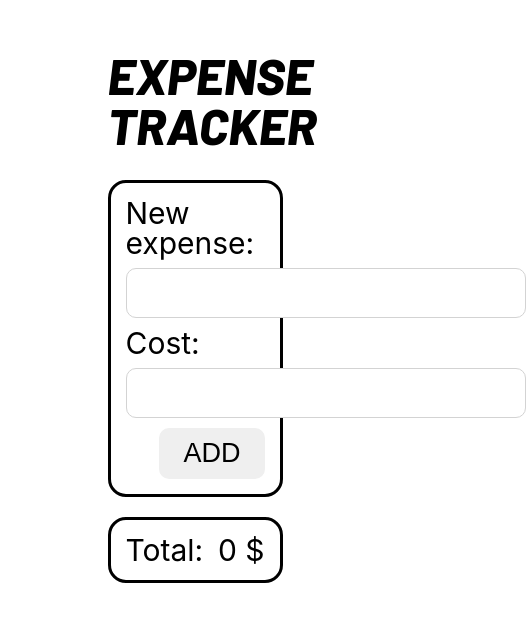
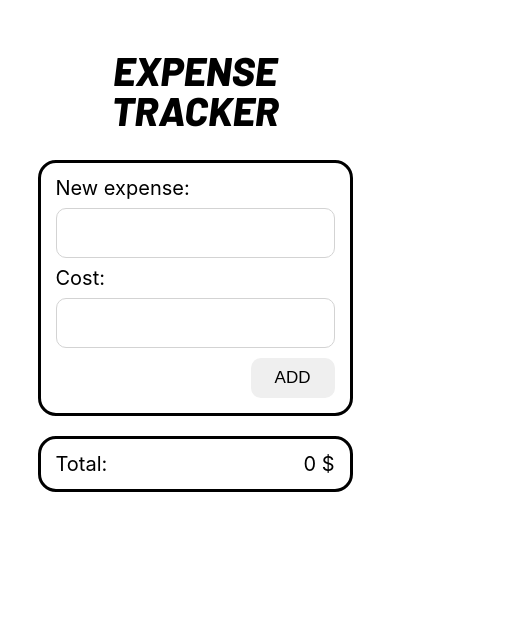
Before and after one commit to GreetVdL/expensetracker, a React (Create React App) app: page / in a window 390 px wide. Shown: the top 622 px of the page, 526 px wide, since content can reach past the window. Built offline with nearby package versions, Linux system fonts and the light colour scheme.

Commit message:
add responsiveness

```diff
--- a/src/App.scss
+++ b/src/App.scss
@@ -27,3 +27,34 @@ html {
     }
   }
 }
+
+@media screen and (max-width: 1276px) {
+  .app {
+    .tracker {
+      width: 70%;
+    }
+  }
+}
+
+@media screen and (max-width: 946px) {
+  .app {
+    .tracker {
+      width: 90%;
+    }
+  }
+}
+
+@media screen and (max-width: 628px) {
+  html {
+    body {
+      font-size: 2rem;
+    }
+  }
+  .app {
+    .tracker {
+      header {
+        font-size: 4rem;
+      }
+    }
+  }
+}
--- a/src/components/NewExpense/NewExpense.scss
+++ b/src/components/NewExpense/NewExpense.scss
@@ -39,3 +39,19 @@
     border: 3px solid red;
   }
 }
+
+@media screen and (max-width: 628px) {
+  .newExpense {
+    button {
+      font-size: 1.7rem;
+    }
+  }
+}
+
+@media screen and (max-width: 522px) {
+  .newExpense {
+    input {
+      width: 100%;
+    }
+  }
+}
```
